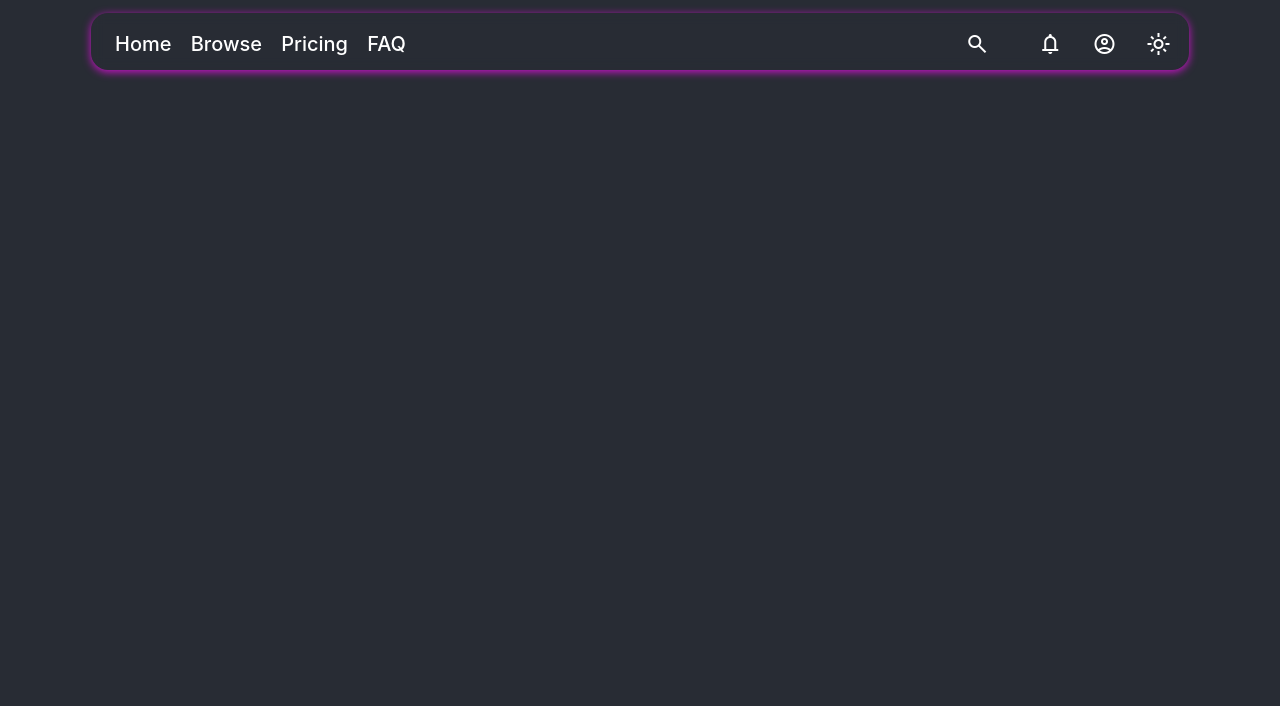
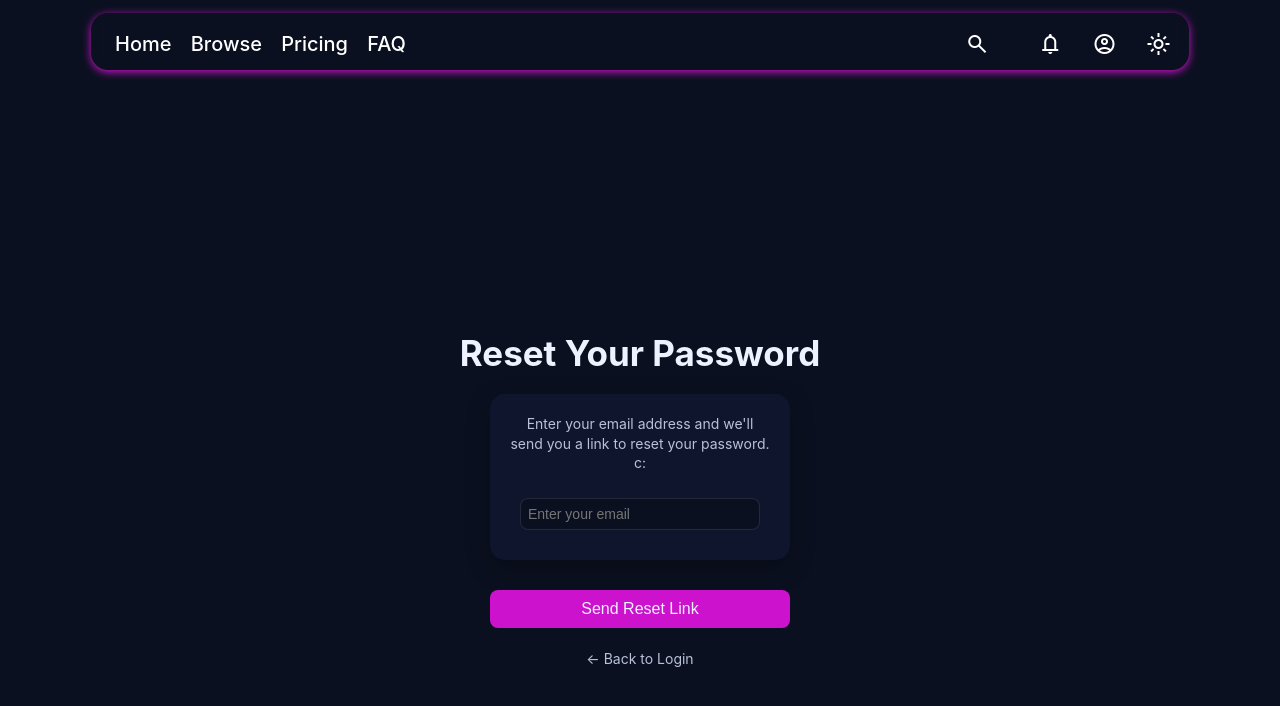
Before and after one commit to RamTheGoat/CES, a React (Create React App) app: page /forgotpassword in a window 1280 px wide. Shown: the top 706 px of the page. Built offline with nearby package versions, Linux system fonts and the light colour scheme.

Commit message:
added forgot password page to login

```diff
--- a/src/App/App.js
+++ b/src/App/App.js
@@ -11,6 +11,7 @@ import AdminHome from "../Pages/AdminHome";
 import Login from "../Pages/Login";
 import Register from "../Pages/Register";
 import Profile from "../Pages/Profile";
+import ForgotPassword from "../Pages/ForgotPassword";
 
 export default function App() {
   return (
@@ -27,6 +28,7 @@ export default function App() {
           <Route path="/login" element={<Login/>} />
           <Route path="/register" element={<Register/>} />
           <Route path="/profile" element={<Profile/>} />
+          <Route path="/forgotpassword" element={<ForgotPassword/>} />
         </Routes>
       </main>
     </div>
--- /dev/null
+++ b/src/Pages/ForgotPassword.css
@@ -0,0 +1,134 @@
+/* color pallete */
+:root{
+  --bg: #0b1020;
+  --bg-2:#0b0f1a;
+  --text:#eef2ff;
+  --muted:#b9c1d9;
+  --accent:#cc12cc;
+  --card: #0f152c;
+  --chip: #16203b;
+}
+
+.forgot_password_page{
+  min-height: 100svh;
+  padding: 24px;
+  padding-top: 100px;
+  background: var(--bg);
+  color: var(--text);
+}
+
+.forgot_password_container {
+    display: flex;
+    flex-direction: column;
+    align-items: center;
+    justify-content: center;
+    min-height: 100vh;
+    background: var(--bg);
+}
+
+/* forgot password header */
+.forgot_password_container h2 {
+    font-size: 35px;
+    margin-bottom: 20px;
+    color: var(--text);
+}
+
+/* box holding all input elements */
+.inputbox {
+    display: flex;
+    flex-direction: column;
+    align-items: center;
+    background: var(--card);
+    padding: 20px;
+    border-radius: 15px;
+    box-shadow: 0 8px 24px rgba(0,0,0,.25);
+    width: 300px;
+    margin-bottom: 20px;
+}
+
+/* instruction text */
+.instruction_text {
+    color: var(--muted);
+    font-size: 14px;
+    text-align: center;
+    margin-bottom: 15px;
+    line-height: 1.4;
+}
+
+/* email box */
+.email_box {
+    padding: 10px;
+    width: 100%;
+}
+
+.email_box input {
+    width: 100%;
+    padding: 12px;
+    border: 1px solid rgba(255,255,255,.1);
+    border-radius: 8px;
+    background: var(--bg);
+    color: var(--text);
+    font-size: 14px;
+}
+
+.email_box input:focus {
+    outline: none;
+    border-color: var(--accent);
+}
+
+/* submit button */
+.s_button {
+    background: var(--accent);
+    color: var(--text);
+    border: none;
+    padding: 10px 20px;
+    border-radius: 8px;
+    cursor: pointer;
+    font-size: 16px;
+    transition: background 0.3s ease;
+    width: 100%;
+}
+
+.s_button:hover {
+    background: #e020e0;
+}
+
+/* success message */
+.success_message {
+    background: var(--card);
+    padding: 20px;
+    border-radius: 15px;
+    box-shadow: 0 8px 24px rgba(0,0,0,.25);
+    width: 300px;
+    margin-bottom: 20px;
+    text-align: center;
+}
+
+.success_message p {
+    color: var(--muted);
+    font-size: 14px;
+    margin-bottom: 10px;
+    line-height: 1.4;
+}
+
+.success_message p:first-child {
+    color: var(--accent);
+    font-weight: 500;
+}
+
+/* back to login link */
+.back_to_login {
+    margin-top: 20px;
+}
+
+.back_link {
+    color: var(--muted);
+    font-size: 14px;
+    text-decoration: none;
+    cursor: pointer;
+}
+
+.back_link:hover {
+    color: var(--accent);
+    text-decoration: underline;
+}
--- /dev/null
+++ b/src/Pages/ForgotPassword.jsx
@@ -0,0 +1,68 @@
+import React, { useState } from 'react';
+import "./ForgotPassword.css";
+
+const ForgotPassword = () => {
+    const [email, setEmail] = useState('');
+    const [isSubmitted, setIsSubmitted] = useState(false);
+
+    const handleSubmit = async (e) => {
+        e.preventDefault();
+        try {
+            const res = await fetch("http://localhost:4000/forgot-password", {
+                method: "POST",
+                headers: {
+                    "Content-Type": "application/json"
+                },
+                body: JSON.stringify({ email })
+            });
+
+            const data = await res.json();
+            if (!res.ok) {
+                alert(data.message || "Failed to send reset email");
+            } else {
+                setIsSubmitted(true);
+                alert("Password reset email sent!");
+            }
+        } catch (err) {
+            console.error("Error:", err);
+            alert("Something went wrong!");
+        }
+    };
+
+    return (
+        <div className="forgot_password_page">
+            <div className="forgot_password_container">
+                <h2>Reset Your Password</h2>
+                {!isSubmitted ? (
+                    <form onSubmit={handleSubmit}>
+                        <div className='inputbox'>
+                            <p className='instruction_text'>
+                                Enter your email address and we'll send you a link to reset your password. c:
+                            </p>
+                            <label className='email_box'>
+                                <input
+                                    style={{ padding: '7px', borderRadius: '8px' }}
+                                    type="email"
+                                    placeholder='Enter your email'
+                                    value={email}
+                                    onChange={e => setEmail(e.target.value)}
+                                    required
+                                />
+                            </label>
+                        </div>
+                        <button type="submit" className='s_button'>Send Reset Link</button>
+                    </form>
+                ) : (
+                    <div className='success_message'>
+                        <p>✓ Check your email for a password reset link.</p>
+                    </div>
+                )}
+                <div className='back_to_login'>
+                    <a href='/login' className='back_link'>← Back to Login</a>
+                </div>
+            </div>
+        </div>
+    );
+};
+
+export default ForgotPassword;
--- a/src/Pages/Login.jsx
+++ b/src/Pages/Login.jsx
@@ -57,7 +57,7 @@ const Login = () => {
             />
           </label>
           <div className='forgotPassword'>
-            <a href='/forgot-password' className='fPassword'>Forgot Password?</a>
+            <a href='/forgotpassword' className='fPassword'>Forgot Password?</a>
           </div>
         </div>
         <button type="submit" className='sButton'>Login</button>
```
